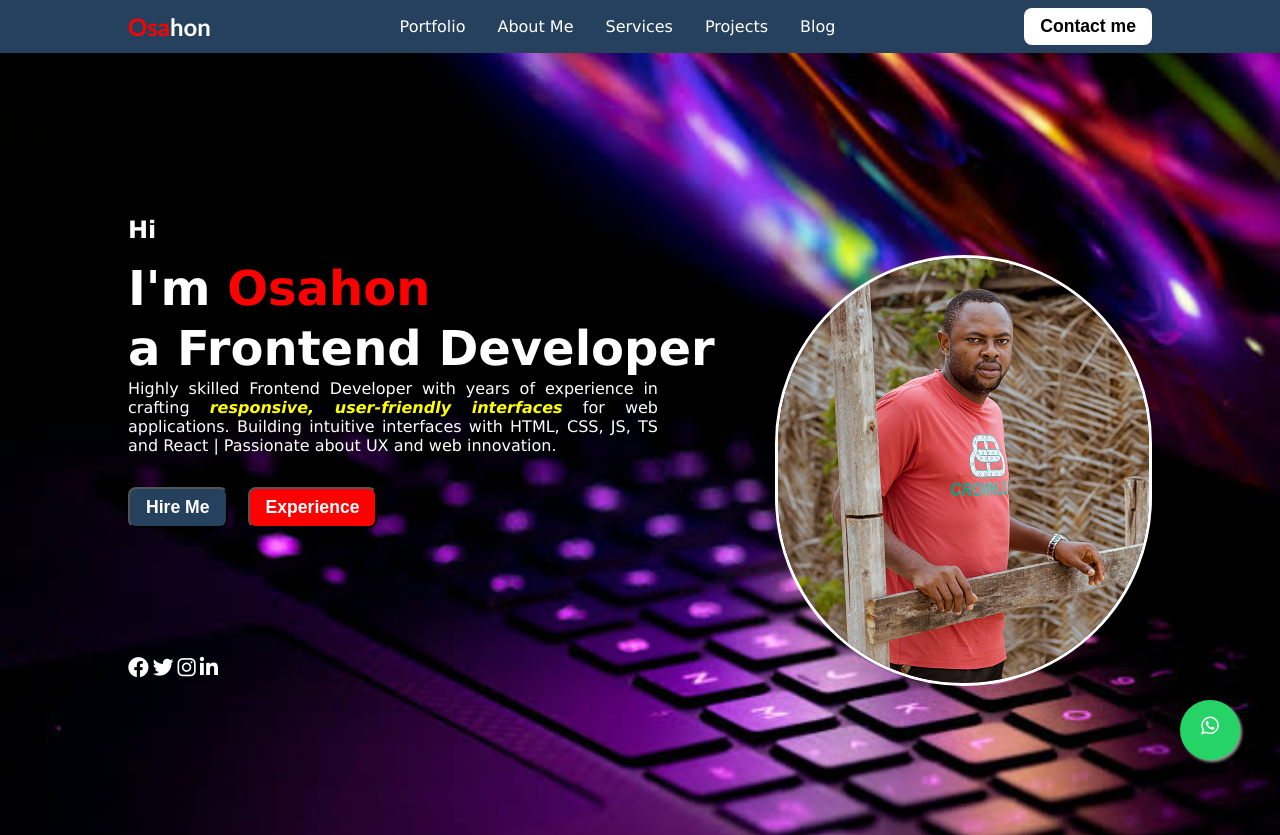
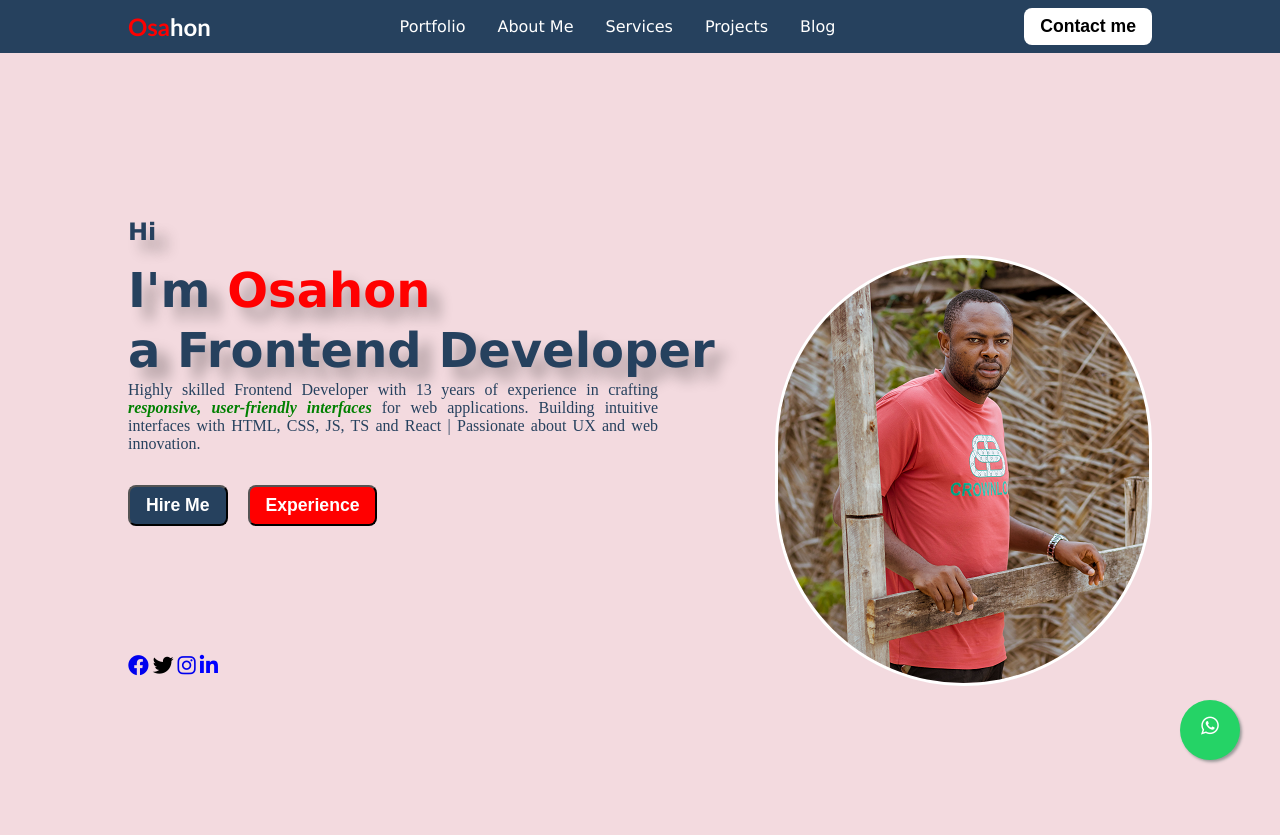
Before and after one commit to ZemayeDev/My-Portfolio-Webpage, a plain HTML site: page Index.html in a window 1280 px wide. Shown: the top 835 px of the page. Drawn offline with Linux system fonts and the light colour scheme.

Commit message:
reversion to light mode

```diff
--- a/Index.html
+++ b/Index.html
@@ -35,7 +35,7 @@
         <h2>Hi</h2>
         <h1>I'm <span style="color: red;">Osahon</span></h1>
         <h1>a Frontend Developer</h1>
-        <p>Highly skilled Frontend Developer with years of experience in crafting <span style="color: yellow; font-weight: bolder;"><em>responsive, user-friendly interfaces</em></span> for web applications. Building intuitive interfaces with HTML, CSS, JS, TS and React | Passionate about UX and web innovation.</p>
+        <p>Highly skilled Frontend Developer with 13 years of experience in crafting <span style="color: green; font-weight: bolder;"><em>responsive, user-friendly interfaces</em></span> for web applications. Building intuitive interfaces with HTML, CSS, JS, TS and React | Passionate about UX and web innovation.</p>
 
         <div class="buttons">
             <button class="button1">Hire Me</button>
@@ -43,10 +43,10 @@
 
     <section class="social-links">
             <div >
-               <a href="https://facebook.com/obabuekiosahonjoseph" target="_blank"><i class="fab fa-facebook" style="color: white;"></i></a>
-               <a href="https://x.com/OsahonJoseph" target="_blank"><i class="fab fa-twitter" style="color: white;"></i></a>
-               <a href="https://instagram.com/ad_divinis" target="_blank"><i class="fab fa-instagram" style="color: white;"></i></a>
-               <a href="https://linkedin.com/in/joseph-osahon-obabueki-349889149?utm-source=share&utm_campaign=share_via&utm_content=profile&utm_medium=android_app" target="_blank"><i class="fab fa-linkedin" style="color: white;"></i></a>
+               <a href="https://facebook.com/obabuekiosahonjoseph" target="_blank"><i class="fab fa-facebook"></i></a>
+               <a href="https://x.com/OsahonJoseph" target="_blank"><i class="fab fa-twitter" style="color: black;"></i></a>
+               <a href="https://instagram.com/ad_divinis" target="_blank"><i class="fab fa-instagram"></i></a>
+               <a href="https://linkedin.com/in/joseph-osahon-obabueki-349889149?utm-source=share&utm_campaign=share_via&utm_content=profile&utm_medium=android_app" target="_blank"><i class="fab fa-linkedin" style="color: blue;"></i></a>
                <a href="https://api.Whatsapp.com/send?phone=+2348131502166&text=Hello%21%20Osahon,%20I%20have%20a%20job%20for%20you.%20Please%20reply%20ASAP!%20" class="float" target="_blank"><i class="fa fa-whatsapp my-float"></i></a>
             </div>
     </section>
--- a/style.css
+++ b/style.css
@@ -67,9 +67,7 @@
 /* Hero Section */
 
 .hero{
-    background-image: url(Images/bkg11.jpeg);
-    background-repeat: no-repeat;
-    background-size: cover;
+    background: #f3dadf;
     padding: 0 20px;
     height: 100vh;
     width: 100%;
@@ -88,23 +86,22 @@
     margin-bottom: 0.2rem;
     text-shadow: 12px 12px 14px rgb(0,0,0,0.3);
     font-family: 'Lucida Sans', 'Lucida Sans Regular', 'Lucida Grande', 'Lucida Sans Unicode', Geneva, Verdana, sans-serif;
-    color: white;
+    color: #26415e;
 }
 .hero-content h2{
     font-size: 1.5rem;
     margin-bottom: 1rem;
     text-shadow: 12px 12px 14px rgb(0,0,0,0.3);
     font-family: 'Lucida Sans', 'Lucida Sans Regular', 'Lucida Grande', 'Lucida Sans Unicode', Geneva, Verdana, sans-serif;
-    color: white;
+    color: #26415e;
 }
 
 .hero-content p{
     font-size: 1rem;
     margin-bottom: 2rem;
     max-width: 530px;
-    color: white;
+    color: #26415e;
     text-align: justify;
-    font-family: 'Lucida Sans', 'Lucida Sans Regular', 'Lucida Grande', 'Lucida Sans Unicode', Geneva, Verdana, sans-serif;
 }
 
 .hero-image{
@@ -243,7 +240,9 @@
 }
 
 .education-container{
-    background: black;
+    background-image: url(Images/bkg11.jpeg);
+    background-repeat: no-repeat;
+    background-size: cover;
     padding: 2rem;
     height: 90vh;
     padding-top: 4rem;
```
Also changed, not shown: 2 other files.
